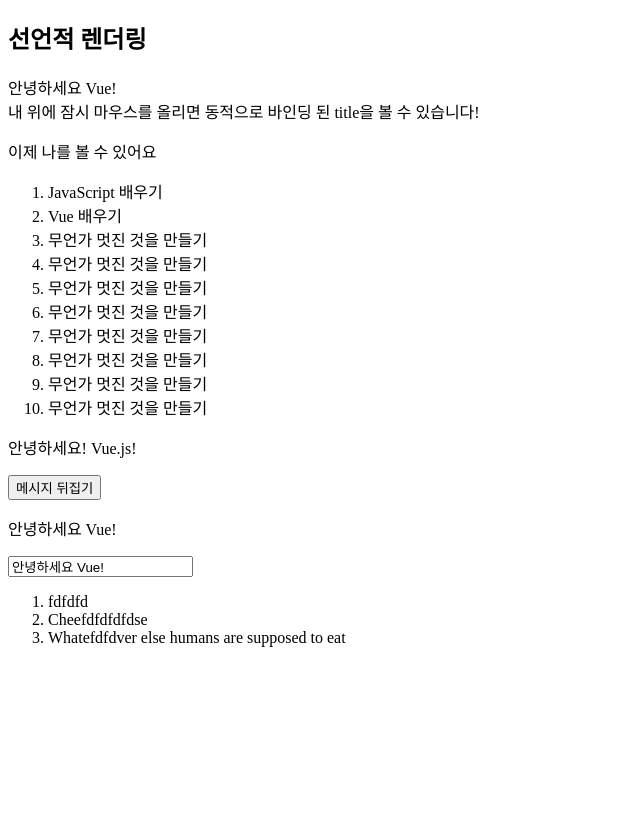
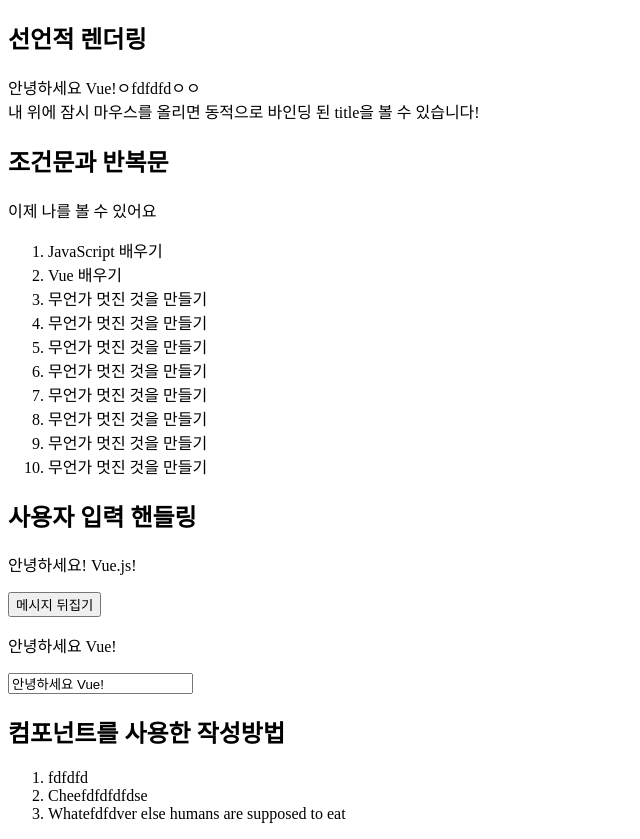
Before and after one commit to Grandeun222/Vue.js, a plain HTML site: page 1.html in a window 1280 px wide. Shown: the whole page, without its empty margins (0-640 px from the left). Before the commit the page ends 800 px from the top, so only its background shows below. Drawn offline with nearby package versions, Linux system fonts and the light colour scheme.

Commit message:
복습
주석표기

```diff
--- a/1.html
+++ b/1.html
@@ -16,19 +16,24 @@
     </head>
     <body>
         <h2>선언적 렌더링</h2>
-        <div id="app">
+        <div id="app" class="app">
+            <!-- 데이터 출력부 -->
             {{ message }}
         </div>
         <script>
+            //본 예제에서 var app 변수 선언은 크게 의미없음.
             var app = new Vue({
+                // DOM에 선언된 id 또는 class 값과 매칭.(테스트 결과 .app으로 설정하여 클래스 값과도 매칭 가능함.)
                 el: '#app',
+                // DOM에 나타날 텍스트 데이터
                 data: {
-                message: '안녕하세요 Vue!'
+                    message: '안녕하세요 Vue!ㅇfdfdfdㅇㅇ'
                 }
             })
         </script>
 
         <div id="app-2">
+            <!--v-bind 같은 속성을 디렉티브라 명칭함. v-bind 란 놈은 title 속성을 출력하는 디렉티브임-->
             <span v-bind:title="message">
                 내 위에 잠시 마우스를 올리면 동적으로 바인딩 된 title을 볼 수 있습니다!
             </span>
@@ -36,16 +41,20 @@
         <script>
             var app2 = new Vue({
                 el: '#app-2',
+                // 날짜와 텍스트 데이터가 message 파라메터? 에 세팅되어있다. DOM 출력부에 v-bind 디렉티브를 활용하여 title 속성을 컨트롤 하게되어있으니 해당 값은 title 속성에 세팅된다.
                 data: {
                     message: '이 페이지는 ' + new Date() + ' 에 로드 되었습니다'
                 }
             })
         </script>
 
+        <h2>조건문과 반복문</h2>
         <div id="app-3">
+            <!--v-if 디렉티브는 조건문이다. -->
             <p v-if="seen">이제 나를 볼 수 있어요</p>
         </div>
         <script>
+            // true 이면 p 태그를 나타내고 false면 나타내지 않는다. Vue.js 로 데이터 바인딩도 할수 있지만 DOM 구조도 변경가능하다.
             var app3 = new Vue({
                 el: '#app-3',
                 data: {
@@ -81,6 +90,7 @@
             })
         </script>
 
+        <h2>사용자 입력 핸들링</h2>
         <div id="app-5">
           <p>{{ message }}</p>
           <button v-on:click="reverseMessage">메시지 뒤집기</button>
@@ -111,6 +121,8 @@
               }
             })
         </script>
+
+        <h2>컴포넌트를 사용한 작성방법</h2>
         <div id="app-7">
           <ol>
             <!--
```
Lines whose indentation alone changed are shown as unchanged.
